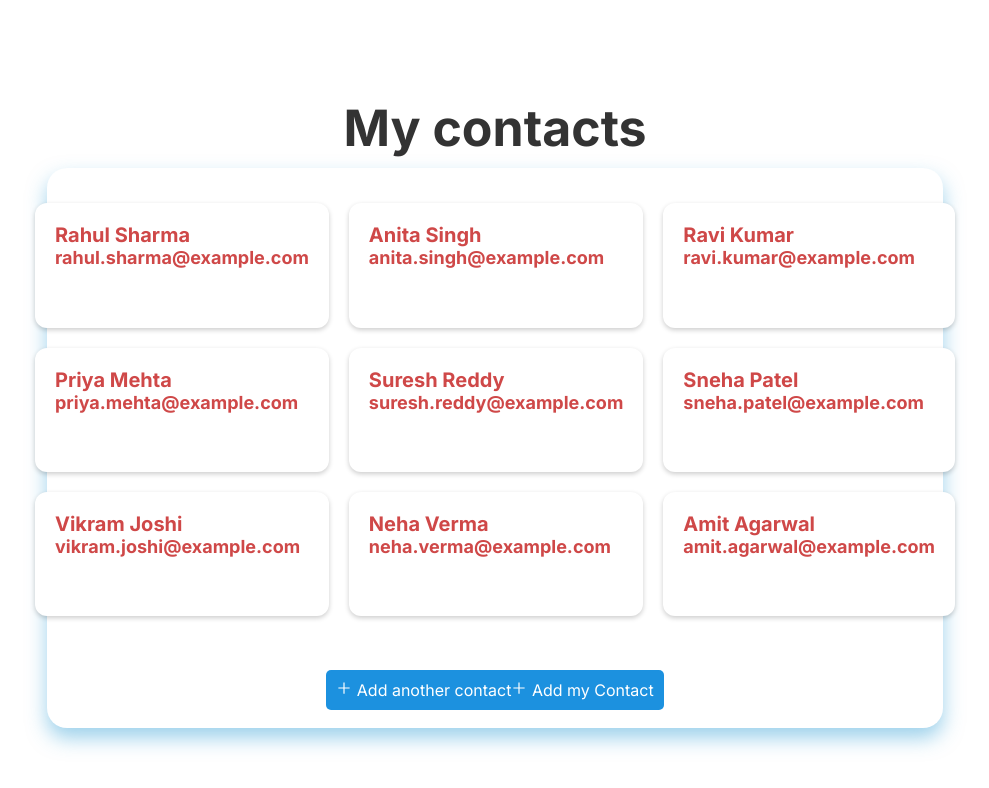
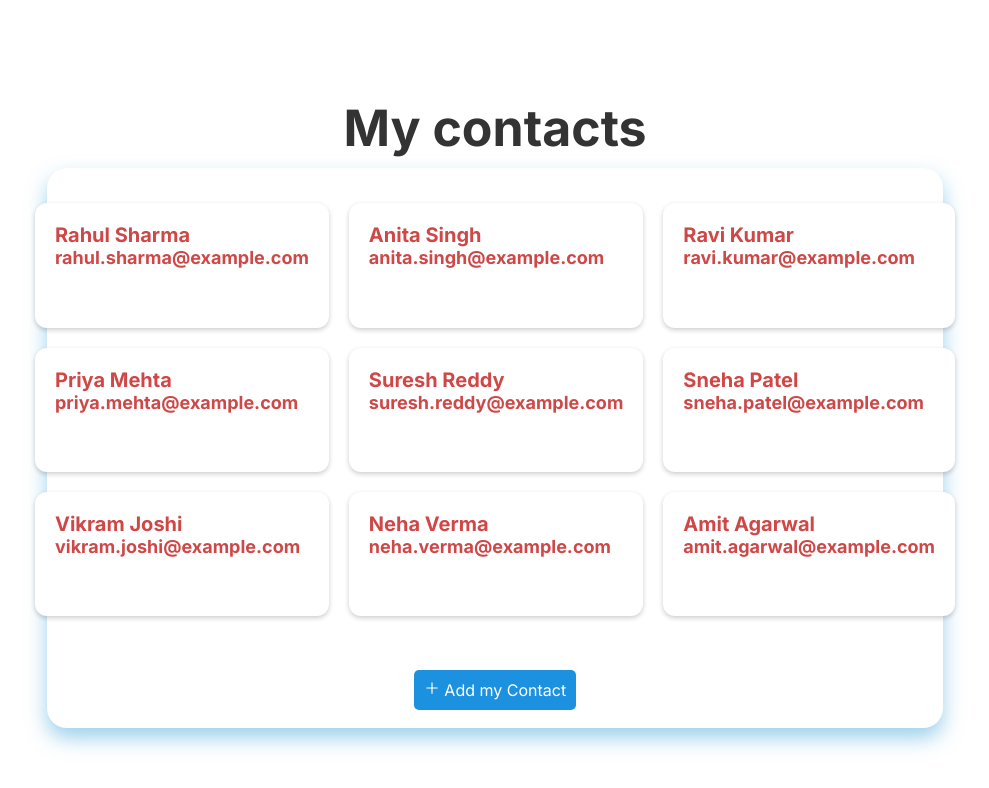
Before and after one commit to midhunraja1234/contact, a React (Vite) app: page / in a window 1280 px wide. Shown: the top 788 px of the page, without its empty margins (145-1134 px from the left). Built offline with nearby package versions, Linux system fonts and the light colour scheme.

Commit message:
Update ContactList.jsx

```diff
--- a/src/ContactList.jsx
+++ b/src/ContactList.jsx
@@ -29,7 +29,6 @@ function ContactList() {
                     }
                 </div>
                 <button className='add-contact' onClick={() => navigate('/add')}>
-                    <AiOutlinePlus className='add-icon' style={{ color: 'white' }} /> Add another contact
                     <AiOutlinePlus className='add-icon' style={{ color: 'white' }} /> Add my Contact
                 </button>
             </div>
```
